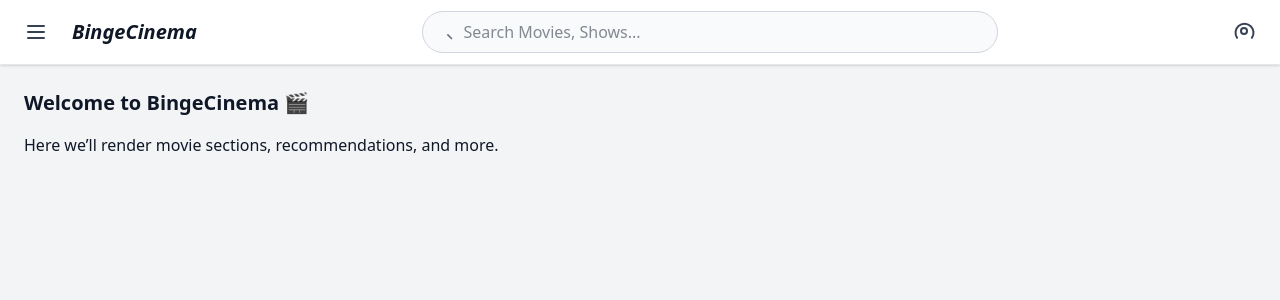
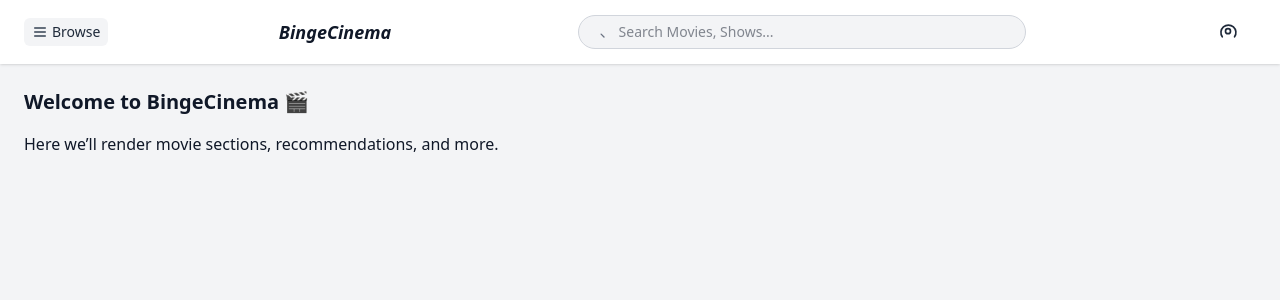
Before and after one commit to Orandifelix/binge-cinema-app, a React (Vite) app: page / in a window 1280 px wide. Shown: the top 300 px of the page. Built offline with nearby package versions, Linux system fonts and the light colour scheme.

Commit message:
navbar sections

```diff
--- /dev/null
+++ b/src/assets/components/Nav/Account.tsx
@@ -0,0 +1,25 @@
+
+const Account = () => {
+  return (
+    <div>
+        <button className="hidden md:flex p-1.5 hover:bg-gray-200 rounded-full">
+            <svg
+              xmlns="http://www.w3.org/2000/svg"
+              className="w-5 h-5 text-gray-800"
+              fill="none"
+              viewBox="0 0 24 24"
+              strokeWidth={2}
+              stroke="currentColor"
+            >
+              <path
+                strokeLinecap="round"
+                strokeLinejoin="round"
+                d="M5.121 17.804A9 9 0 1119.88 17.804M15 11a3 3 0 11-6 0 3 3 0 016 0z"
+              />
+            </svg>
+          </button>
+    </div>
+  )
+}
+
+export default Account
--- /dev/null
+++ b/src/assets/components/Nav/Browse.tsx
@@ -0,0 +1,21 @@
+const Browse = () => {
+  return (
+    <div>
+        <button className="hidden md:flex items-center gap-1 px-2 py-1 bg-gray-100 hover:bg-gray-200 rounded-md text-sm font-medium text-gray-800">
+            <svg
+              xmlns="http://www.w3.org/2000/svg"
+              fill="none"
+              viewBox="0 0 24 24"
+              strokeWidth={2}
+              stroke="currentColor"
+              className="w-4 h-4 text-gray-700"
+            >
+              <path strokeLinecap="round" strokeLinejoin="round" d="M4 6h16M4 12h16M4 18h16" />
+            </svg>
+            <span>Browse</span>
+          </button>
+    </div>
+  )
+}
+
+export default Browse
--- /dev/null
+++ b/src/assets/components/Nav/Search.tsx
@@ -0,0 +1,29 @@
+const Search = () => {
+  return (
+    <div className="hidden md:flex flex-1 max-w-md mx-4">
+    <div className="relative w-full">
+      <input
+        type="text"
+        placeholder="Search Movies, Shows..."
+        className="w-full pl-10 pr-4 py-1.5 rounded-full bg-gray-100 border border-gray-300 focus:outline-none focus:ring-2 focus:ring-indigo-500 text-sm"
+      />
+      <svg
+        xmlns="http://www.w3.org/2000/svg"
+        className="absolute left-3 top-2 w-4 h-4 text-gray-500"
+        fill="none"
+        viewBox="0 0 24 24"
+        strokeWidth={2}
+        stroke="currentColor"
+      >
+        <path
+          strokeLinecap="round"
+          strokeLinejoin="round"
+          d="M21 21l-4.35-4.35m0 0A7.5 7.5 0 1116.65 16.65z"
+        />
+      </svg>
+    </div>
+  </div>
+  )
+}
+
+export default Search
--- a/src/assets/components/Navbar.tsx
+++ b/src/assets/components/Navbar.tsx
@@ -1,67 +1,71 @@
+import { useState } from "react";
+import Browse from "./Nav/Browse";
+import Search from "./Nav/Search";
+import Account from "./Nav/Account";
+
 const Navbar = () => {
+  const [menuOpen, setMenuOpen] = useState(false);
+
   return (
-    <nav className="w-full sticky top-0 z-50 bg-white border-b border-gray-200 shadow-sm">
-      <div className="max-w-7xl mx-auto h-16 flex items-center justify-between px-4">
+    <nav className="w-full bg-white shadow-sm sticky top-0 z-50">
+      <div className="max-w-7xl mx-auto h-16 flex items-center justify-between px-4 md:px-6">
 
-        {/* Left section: Menu + Logo */}
-        <div className="flex items-center space-x-4">
-          {/* Hamburger */}
-          <button className="p-2 hover:bg-gray-100 rounded-md">
+        {/* Left: Browse button (desktop only) + Logo */}
+        <div className="flex items-center space-x-3">
+          {/* Browse button (desktop only) */}
+          <Browse />
+          {/* Logo (always visible) */}
+        </div>
+        <h1 className="text-lg font-bold italic text-gray-900">
+            BingeCinema
+          </h1>
+
+        {/* Center: Search (desktop only) */}
+        <Search />
+
+        {/* Right: Account (desktop only) + Hamburger (mobile only) */}
+        <div className="flex items-center space-x-3">
+          {/* Account  */}
+          <Account />
+
+          {/* Hamburger (mobile only) */}
+          <button
+            className="md:hidden p-1.5 hover:bg-gray-200 rounded-md"
+            onClick={() => setMenuOpen(!menuOpen)}
+          >
             <svg
               xmlns="http://www.w3.org/2000/svg"
+              className="w-5 h-5 text-gray-800"
               fill="none"
               viewBox="0 0 24 24"
               strokeWidth={2}
               stroke="currentColor"
-              className="w-6 h-6 text-gray-700"
             >
+              {menuOpen ? (
+                <path strokeLinecap="round" strokeLinejoin="round" d="M6 18L18 6M6 6l12 12" />
+              ) : (
                 <path strokeLinecap="round" strokeLinejoin="round" d="M4 6h16M4 12h16M4 18h16" />
+              )}
             </svg>
           </button>
-
-          {/* Logo */}
-          <h1 className="text-xl font-bold italic text-gray-900">BingeCinema</h1>
+        </div>
       </div>
 
-        {/* Center: Search */}
-        <div className="flex-1 max-w-md md:max-w-lg lg:max-w-xl mx-4">
-          <div className="relative">
+      {/* Mobile dropdown */}
+      {menuOpen && (
+        <div className="md:hidden bg-white border-t border-gray-200 px-4 py-2 space-y-2">
           <input
             type="text"
             placeholder="Search Movies, Shows..."
-              className="w-full pl-10 pr-4 py-2 rounded-full bg-gray-50 border border-gray-300
-                         focus:outline-none focus:ring-2 focus:ring-indigo-500"
+            className="w-full pl-10 pr-4 py-1.5 rounded-full bg-gray-100 border border-gray-300 focus:outline-none focus:ring-2 focus:ring-indigo-500 text-sm"
           />
-            <svg
-              xmlns="http://www.w3.org/2000/svg"
-              fill="none"
-              viewBox="0 0 24 24"
-              strokeWidth={2}
-              stroke="currentColor"
-              className="absolute left-3 top-2.5 w-5 h-5 text-gray-500"
-            >
-              <path strokeLinecap="round" strokeLinejoin="round" d="M21 21l-4.35-4.35m0 0A7.5 7.5 0 1116.65 16.65z" />
-            </svg>
+          <button className="w-full text-left p-2 rounded-md hover:bg-gray-100">
+            Account
+          </button>
         </div>
-        </div>
+      )}
+    </nav>
+  );
+};
 
-        {/* Right: Account */}
-        <button className="p-2 hover:bg-gray-100 rounded-full">
-          <svg
-            xmlns="http://www.w3.org/2000/svg"
-            fill="none"
-            viewBox="0 0 24 24"
-            strokeWidth={2}
-            stroke="currentColor"
-            className="w-6 h-6 text-gray-700"
-          >
-            <path strokeLinecap="round" strokeLinejoin="round" d="M5.121 17.804A9 9 0 1119.88 17.804M15 11a3 3 0 11-6 0 3 3 0 016 0z" />
-          </svg>
-        </button>
-
-      </div>
-    </nav>
-  )
-}
-
-export default Navbar
+export default Navbar;
```
Lines whose indentation alone changed are shown as unchanged.
